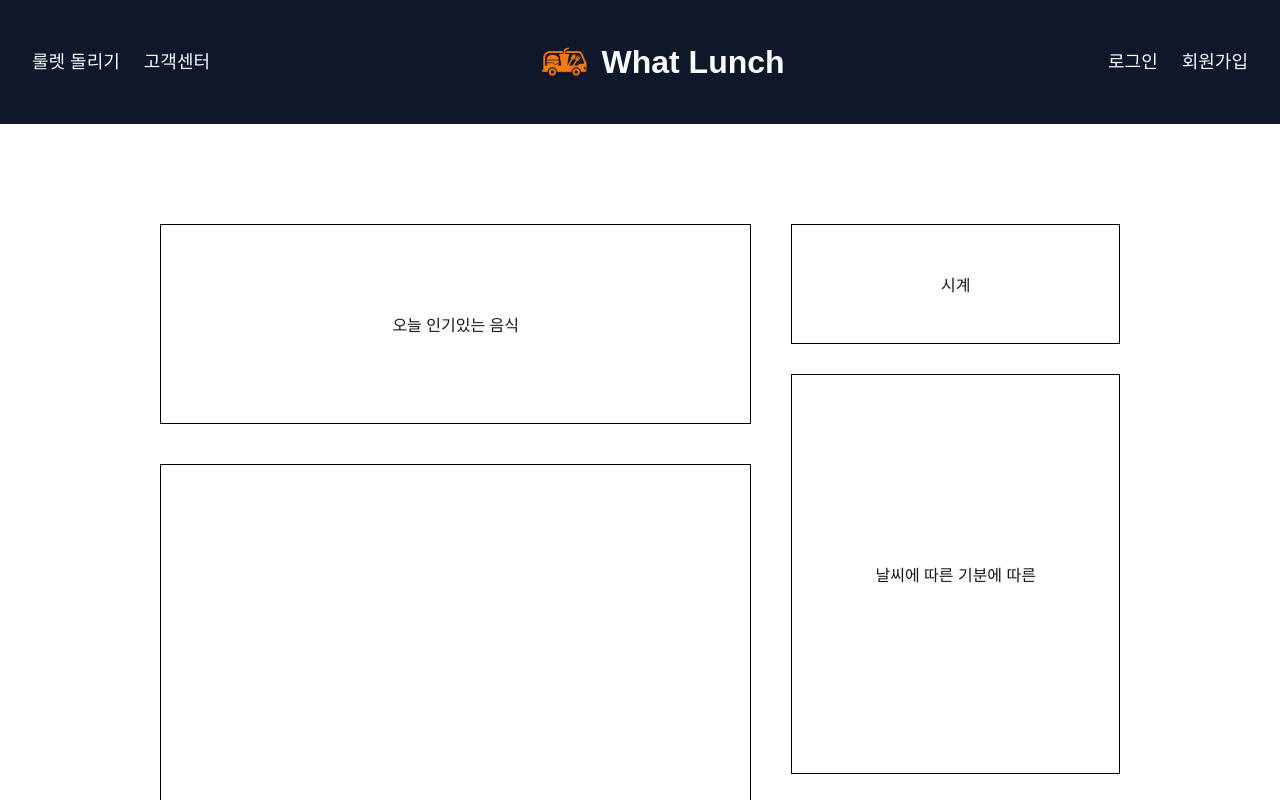
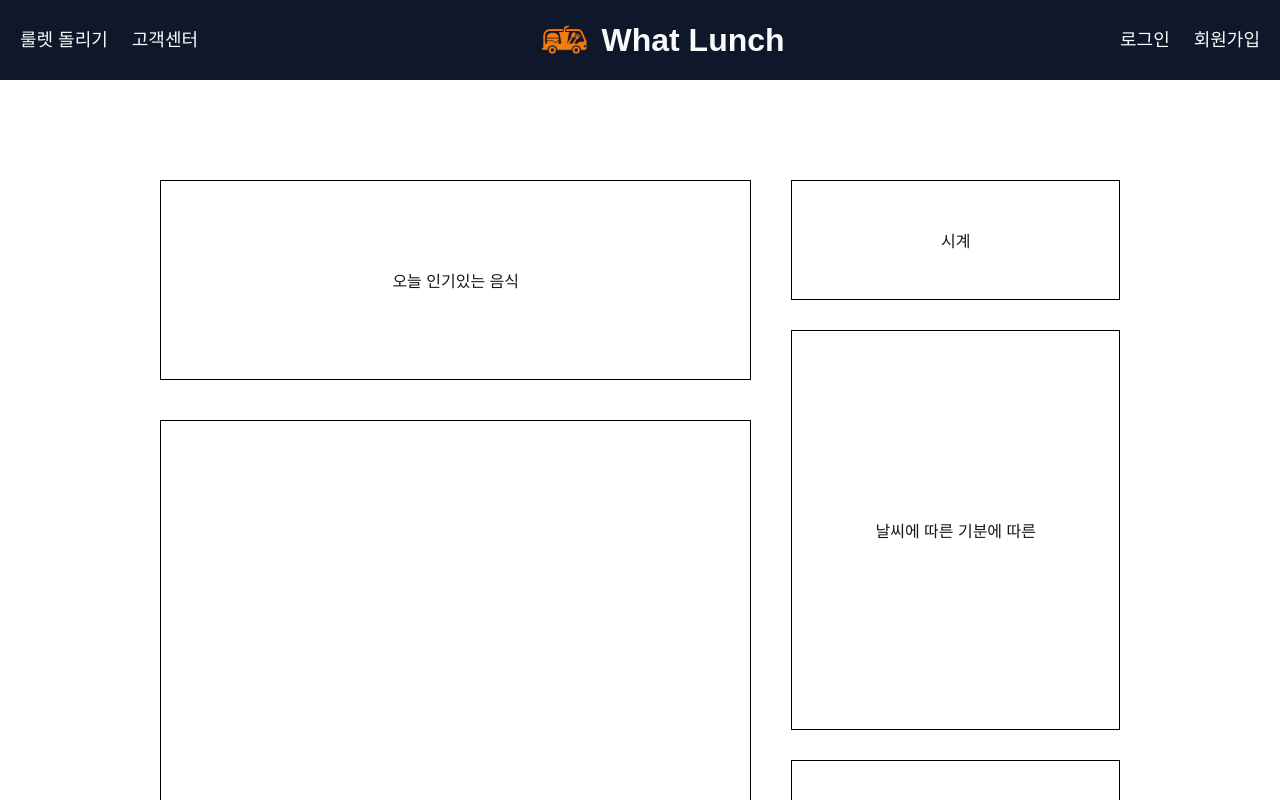
Before and after one commit to What-Lunch/whatlunch, a Next.js app: page / in a window 1280 px wide. Shown: the top 800 px of the page. Built offline with nearby package versions, Linux system fonts and the light colour scheme.

Commit message:
fix: Header style change

```diff
--- a/src/components/common/Header/Header.module.scss
+++ b/src/components/common/Header/Header.module.scss
@@ -17,7 +17,7 @@
 
 .header {
   @include m.flex-box(space-between, center, row);
-  padding: 32px;
+  padding: 10px 20px;
   background-color: f.color(bg-primary);
   @include m.text-style-extended('2lg', 600, text-primary);
   &__menu {
```
